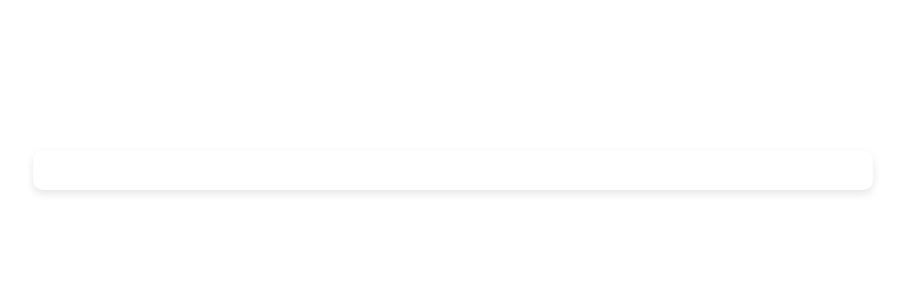
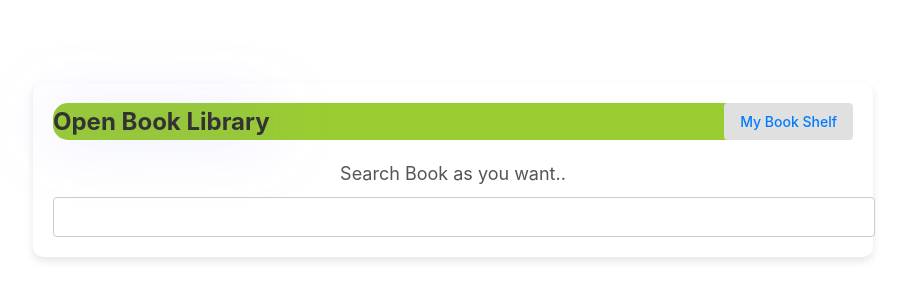
Before and after one commit to Velmurugan9566/BookShelf, a React (Vite) app: page / in a window 1280 px wide. Before the commit this address had no page. Shown: the part 230-530 px from the top of the page, without its empty margins (187-1093 px from the left). Built offline with nearby package versions, Linux system fonts and the light colour scheme.

Commit message:
Update App.jsx

```diff
--- a/src/App.jsx
+++ b/src/App.jsx
@@ -10,8 +10,8 @@ function App() {
     <>
     <BrowserRouter>
     <Routes>
-      <Route path='/OpenBook_Library' element={<Booksearch/>} ></Route>
-       <Route path='/OpenBook_Library/Personal-Shelf' element={<Myshelf/>} ></Route>
+      <Route path='/' element={<Booksearch/>} ></Route>
+       <Route path='/Personal-Shelf' element={<Myshelf/>} ></Route>
     </Routes>
     </BrowserRouter>
     </>
```
